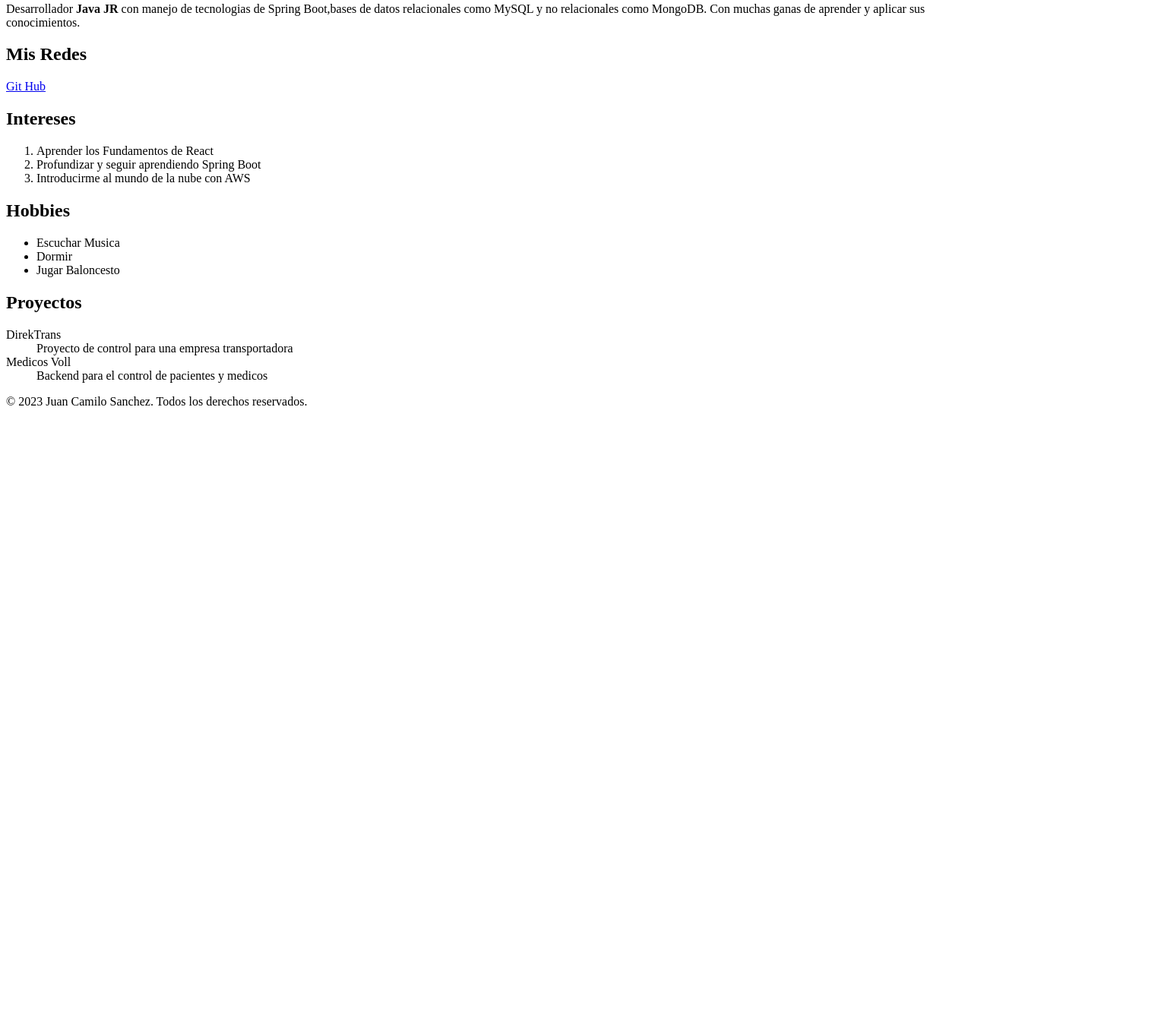
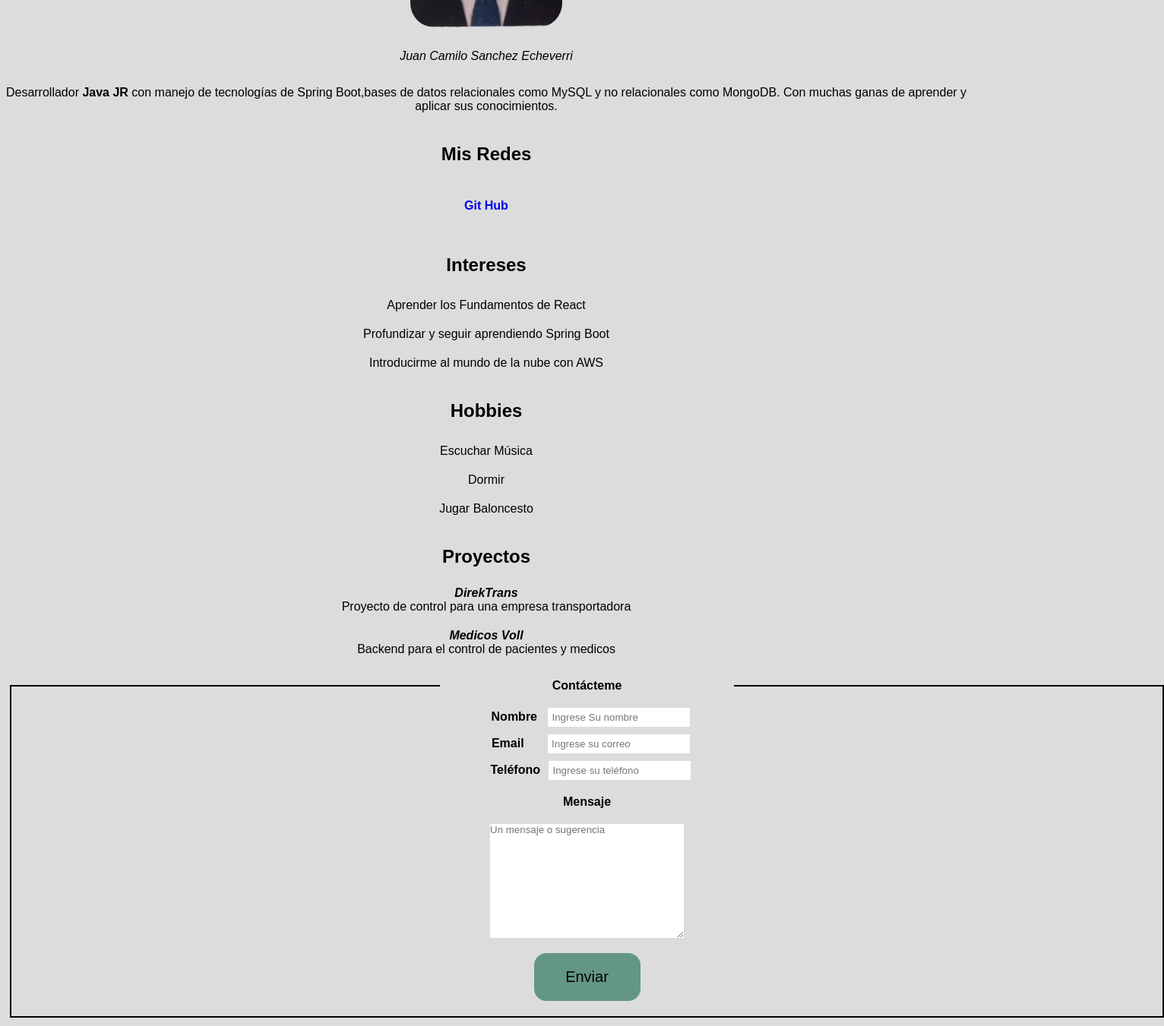
Before and after one commit to Juan-Camilo-Sanchez-Echeverri/bit00me, a plain HTML site: page docs/index.html in a window 1280 px wide. Shown: the part 409-1760 px from the top of the page at 76% size, 1532 px wide, since content can reach past the window. Before the commit the page ends 963 px from the top, so only its background shows below. Drawn offline with Linux system fonts and the light colour scheme.

Commit message:
Se aplican estilos iniciales al documento

```diff
--- a/docs/index.html
+++ b/docs/index.html
@@ -4,62 +4,66 @@
     <meta charset="UTF-8" />
     <meta http-equiv="X-UA-Compatible" content="IE=edge" />
     <meta name="viewport" content="width=device-width, initial-scale=1.0" />
+    <link rel="stylesheet" href="./style.css" />
     <title>Juan Sanchez</title>
   </head>
+
   <body>
     <header>
       <nav>
-        <a href="#">Home</a>
-        <a href="#info-personal">Sobre Mi</a>
-        <a href="#redes">Redes</a>
-        <a href="#intereses">Intereses</a>
-        <a href="#hobbies">Hobbies</a>
-        <a href="#projects">Proyectos</a>
+        <a href="#" id="home" class="enlace-nav">Home</a>
+        <a href="#info-personal" class="enlace-nav">Sobre Mi</a>
+        <a href="#redes" class="enlace-nav">Redes</a>
+        <a href="#intereses" class="enlace-nav">Intereses</a>
+        <a href="#hobbies" class="enlace-nav">Hobbies</a>
+        <a href="#projects" class="enlace-nav">Proyectos</a>
+        <a href="#contacto" class="enlace-nav">Contacto</a>
       </nav>
     </header>
 
     <main>
       <section id="info-personal">
-        <h1>Bienvenidos a mi sitio Web</h1>
+        <h1 class="title">Bienvenidos a mi sitio Web</h1>
         <figure>
-          <img
-            src="fotoPerfil.jpg"
-            alt="Foto Juan Camilo"
-            style="width: 200px"
-          />
+          <img src="fotoPerfil.jpg" alt="Foto Juan Camilo" />
           <figcaption>Juan Camilo Sanchez Echeverri</figcaption>
         </figure>
         <p>
-          Desarrollador <strong>Java JR</strong> con manejo de tecnologias de
+          Desarrollador <strong>Java JR</strong> con manejo de tecnologías de
           Spring Boot,bases de datos relacionales como MySQL y no relacionales
           como MongoDB. Con muchas ganas de aprender y aplicar sus
           conocimientos.
         </p>
       </section>
+
       <section id="redes">
         <h2>Mis Redes</h2>
         <a
           href="https://github.com/Juan-Camilo-Sanchez-Echeverri"
           target="_blank"
+          class="git-hub"
           >Git Hub</a
         >
       </section>
+
       <section id="intereses">
         <h2>Intereses</h2>
         <ol>
-          <li>Aprender los Fundamentos de React</li>
-          <li>Profundizar y seguir aprendiendo Spring Boot</li>
-          <li>Introducirme al mundo de la nube con AWS</li>
+          <li class="list">Aprender los Fundamentos de React</li>
+          <li class="list">Profundizar y seguir aprendiendo Spring Boot</li>
+          <li class="list">Introducirme al mundo de la nube con AWS</li>
         </ol>
       </section>
+
       <section id="hobbies">
         <h2>Hobbies</h2>
         <ul>
-          <li>Escuchar Musica</li>
-          <li>Dormir</li>
-          <li>Jugar Baloncesto</li>
+          <li class="list">Escuchar Música</li>
+          <li class="list">Dormir</li>
+          <li class="list">Jugar Baloncesto</li>
         </ul>
       </section>
+
       <section id="projects">
         <h2>Proyectos</h2>
         <dl>
@@ -69,6 +73,40 @@
           <dd>Backend para el control de pacientes y medicos</dd>
         </dl>
       </section>
+
+      <section id="contacto">
+        <form>
+          <fieldset>
+            <legend>Contácteme</legend>
+            <label for="nombre">Nombre</label>
+            <input type="text" placeholder="Ingrese Su nombre" required /
+            id="nombre"><br />
+            <label for="email">Email</label>
+            <input
+              type="email"
+              placeholder="Ingrese su correo"
+              required
+              id="email"
+            /><br />
+            <label for="tel">Teléfono</label>
+            <input
+              type="tel"
+              placeholder="Ingrese su teléfono"
+              required
+              id="tel"
+            /><br />
+            <label for="mensaje">Mensaje</label>
+            <textarea
+              name="mensaje"
+              cols="30"
+              rows="10"
+              placeholder="Un mensaje o sugerencia"
+              id="mensaje"
+            ></textarea>
+            <button type="submit">Enviar</button>
+          </fieldset>
+        </form>
+      </section>
     </main>
     <footer>
       <p>&copy; 2023 Juan Camilo Sanchez. Todos los derechos reservados.</p>
--- /dev/null
+++ b/docs/style.css
@@ -0,0 +1,133 @@
+* {
+  margin: 0;
+  padding: 0;
+  border: 0;
+  list-style: none;
+  text-decoration: none;
+  font-family: Arial, Helvetica, sans-serif;
+}
+
+header {
+  background-color: rgb(100, 150, 132);
+  padding: 10px;
+}
+
+body {
+  background-color: rgb(220, 220, 220);
+}
+
+.enlace-nav {
+  color: white;
+  font-size: 20px;
+  margin-left: 70px;
+  margin-right: 65px;
+}
+
+#info-personal {
+  margin: 20px 0 0 0;
+  text-align: center;
+}
+
+h1,
+h2,
+p {
+  margin: 20px 0;
+  padding: 5px 0;
+  text-align: center;
+}
+
+figure {
+  margin: 20px 0;
+}
+
+img {
+  width: 200px;
+  margin: 20px 0;
+  border-radius: 2pc;
+}
+
+figcaption {
+  padding: 5px 0;
+  font-style: oblique;
+}
+
+#redes {
+  margin: 30px 0 0 0;
+  text-align: center;
+}
+
+.git-hub {
+  padding: 20px;
+  display: block;
+  margin-bottom: 20px;
+  font-weight: bold;
+}
+
+#intereses,
+#hobbies,
+#projects {
+  margin: 30px 0 0 0;
+  text-align: center;
+}
+
+.list {
+  margin: 10px 0;
+  padding: 5px 0;
+}
+
+dt {
+  font-style: italic;
+  font-weight: bold;
+}
+dd {
+  margin-bottom: 20px;
+}
+
+#contacto {
+  margin: 30px 0;
+  text-align: center;
+}
+
+fieldset {
+  border: 2px solid black;
+  padding: 20px;
+  margin: 13px;
+}
+legend {
+  font-weight: bold;
+  padding: 0 10%;
+}
+label{
+  margin: 10px;
+  font-weight: bold;
+}
+
+input{
+  margin-bottom: 10px;
+  padding: 5px;
+}
+
+#email{
+  margin-left: 17px;
+}
+
+#tel{
+  margin-left: -3px;
+  margin-bottom: 20px;
+}
+
+textarea{
+  margin-left: 610px;
+  display:block;
+  margin: 20px 610px;
+}
+
+button{
+  padding: 20px;
+  width: 140px;
+  background-color: rgb(100, 150, 132);
+  border-radius: 1pc;
+  cursor: pointer;
+  font-size: 20px;
+
+}
```
